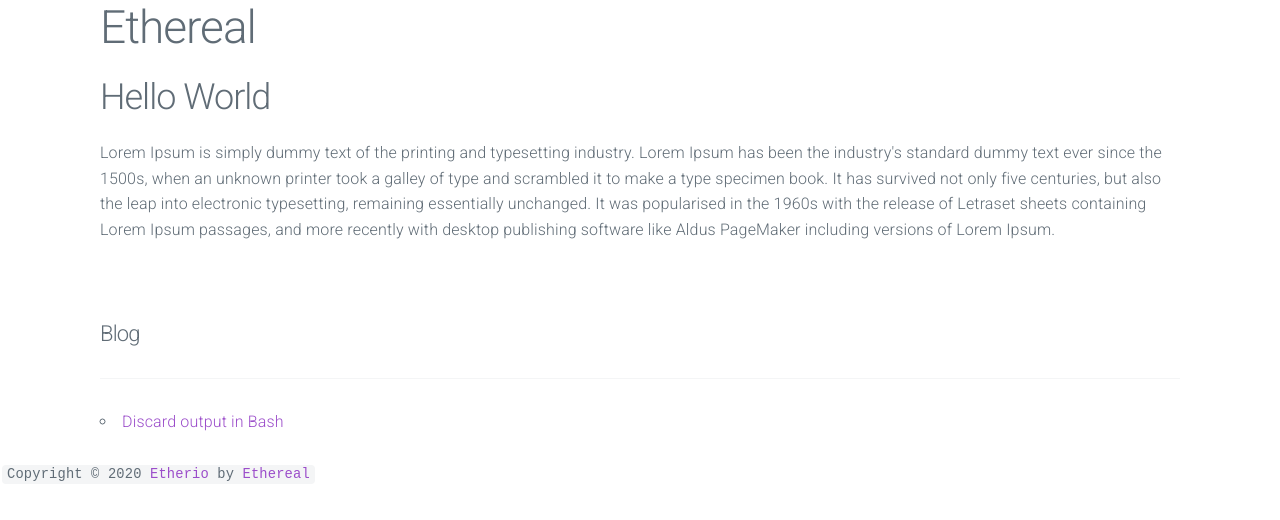
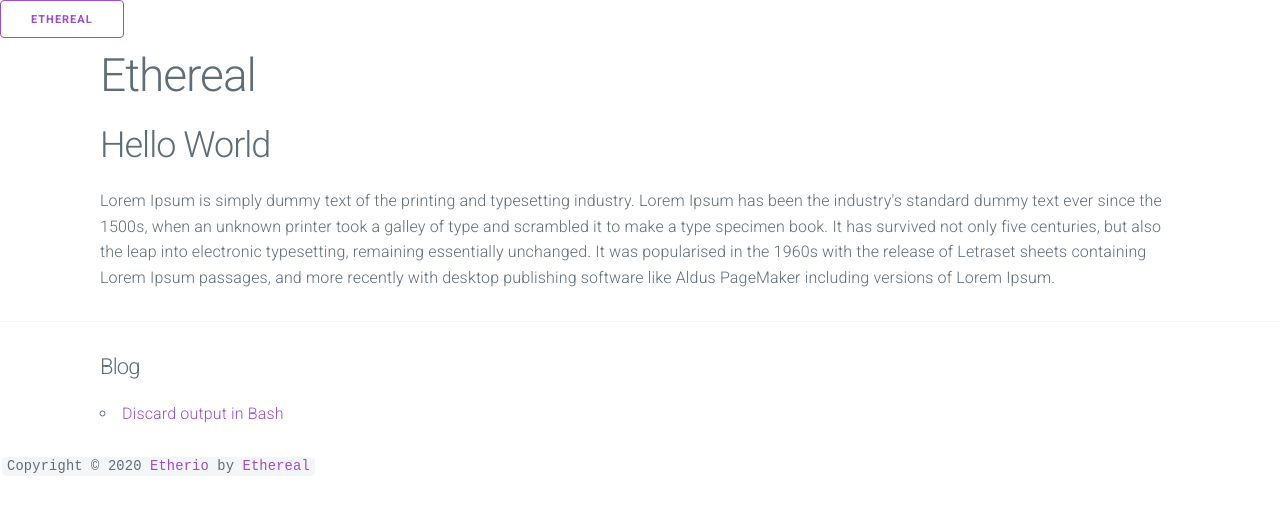
Before and after one commit to etherealTech/etherealtech.github.io, a Jekyll site: the page built from docs/index.html, in a window 1280 px wide. Shown: the top 520 px of the page. Built offline with Jekyll 4.4.1, drawn with Linux system fonts in a browser that asks for light colours; nearby versions of some CDN libraries.

Commit message:
Update blog.html

```diff
--- a/docs/_layouts/blog.html
+++ b/docs/_layouts/blog.html
@@ -13,16 +13,18 @@
 </head>
 
 <body>
+    <nav>
+        <a class="button button-outline" href="/?_ref=logo">{{ site.name }}</a>
+    </nav>
 
     <div class="container">
     {{ page.content }}
     </div>
 
-    <br/> <br/>
+    <hr >
 
     <div class="container">
         <h4>Blog</h4>
-        <hr/>
         <ul>
         {% for post in site.posts %}
             <li>
@@ -33,7 +35,7 @@
     </div>
 
     <div class="clearfix">
-        <p><code>Copyright &copy; 2020 <a href="/?">Etherio</a> by <a href="https://etherio.net" target="_blank">Ethereal</a></code></p>
+        <p><code>Copyright &copy; 2020 <a href="/?_ref=footer">Etherio</a> by <a href="https://etherio.net" target="_blank">Ethereal</a></code></p>
     </div>
 </body>
 
```
